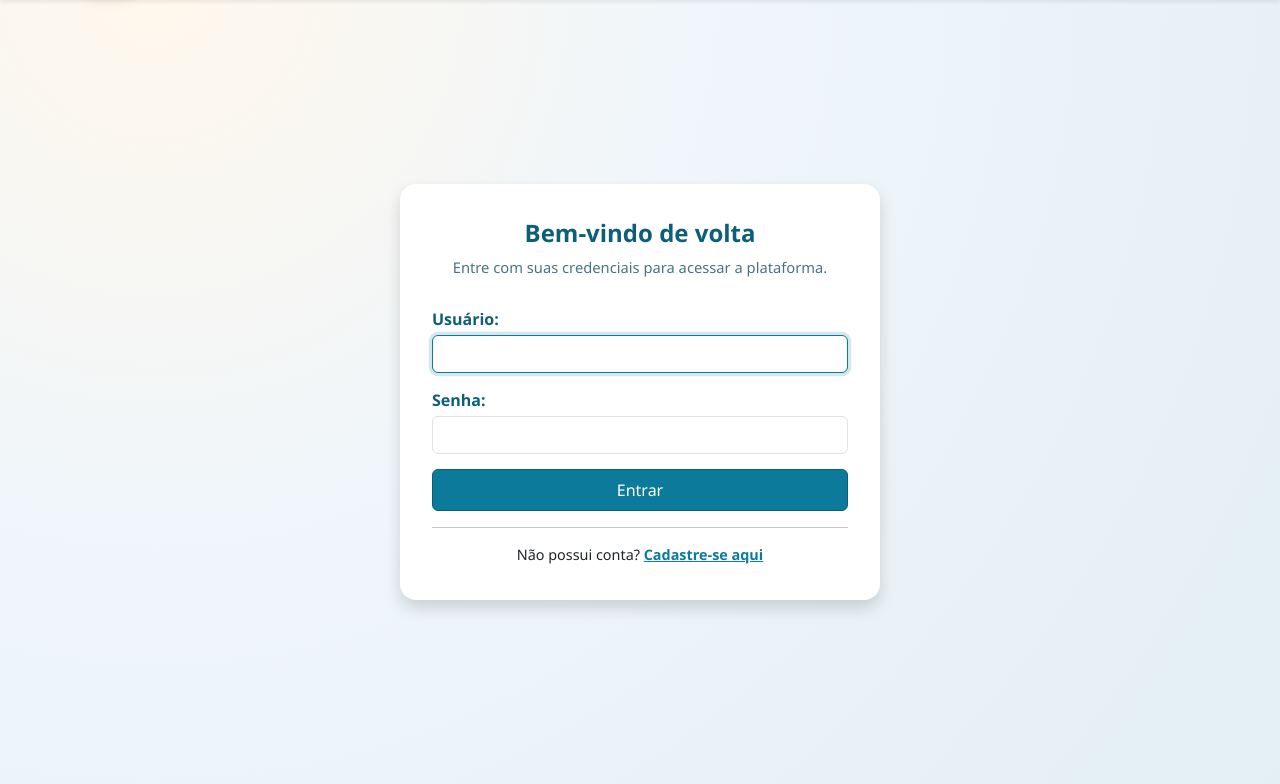
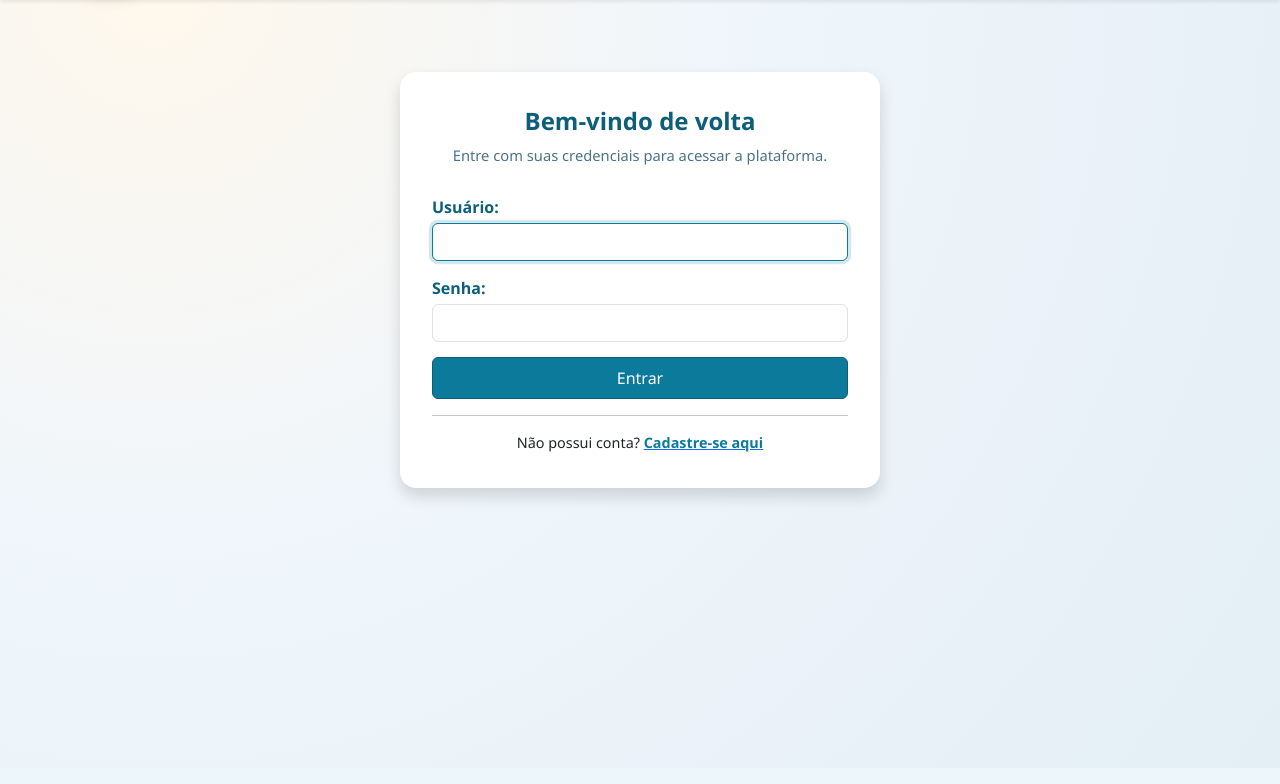
Before and after one commit to AndradeWil/PI3, a Django app: a page that uses templates/base.html in a window 1280 px wide. Shown: the part 85-869 px from the top of the page. After the commit the page ends 587 px from the top, so only its background shows below. Run offline with Django 5.2, Linux system fonts and the light colour scheme.

Commit message:
Ajustes css

```diff
--- a/static/css/style.css
+++ b/static/css/style.css
@@ -174,7 +174,7 @@ fieldset legend {
     display: flex;
     align-items: start;
     justify-content: center;
-    padding: 10rem 1rem;
+    padding: 3rem 1rem;
 }
 .auth-card {
     width: 100%;
```
